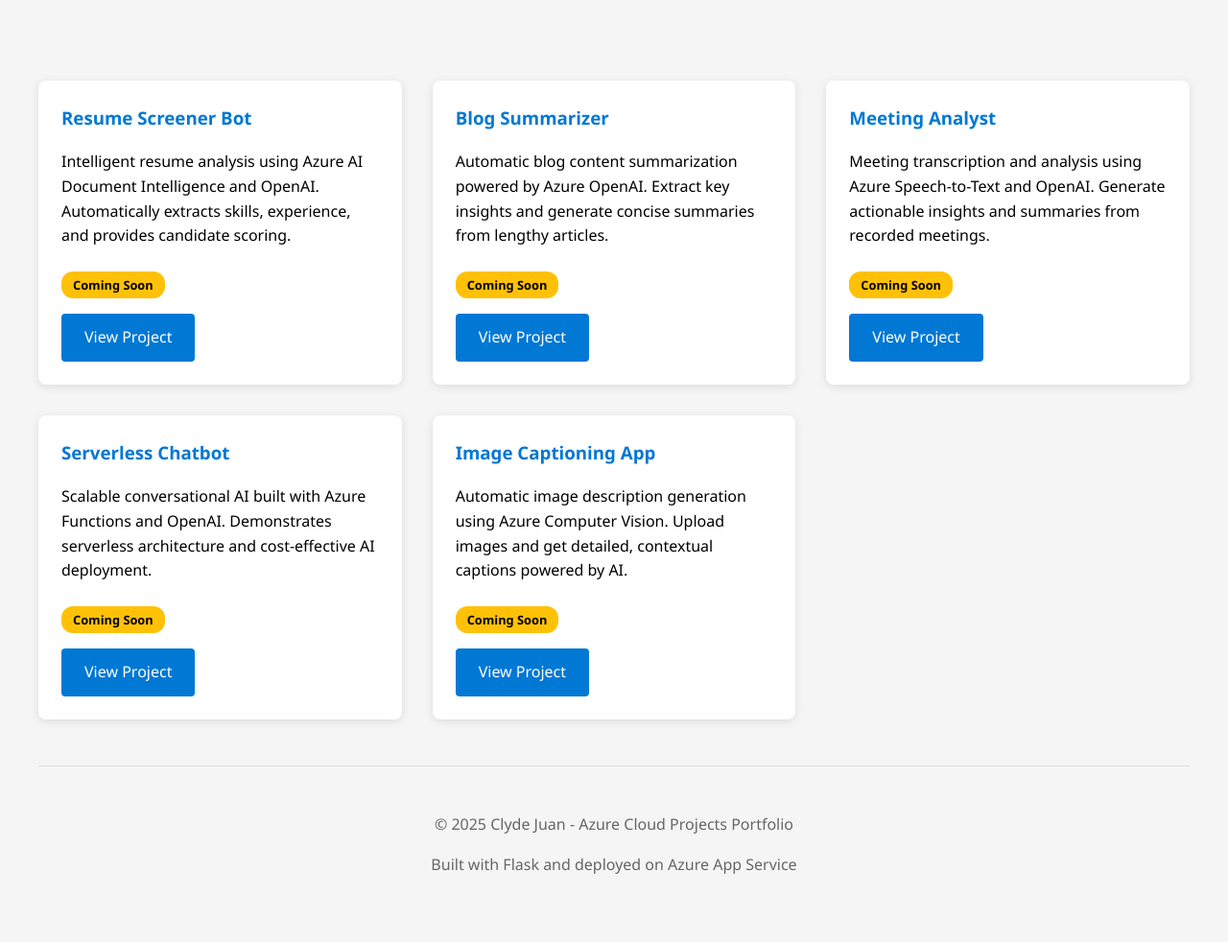
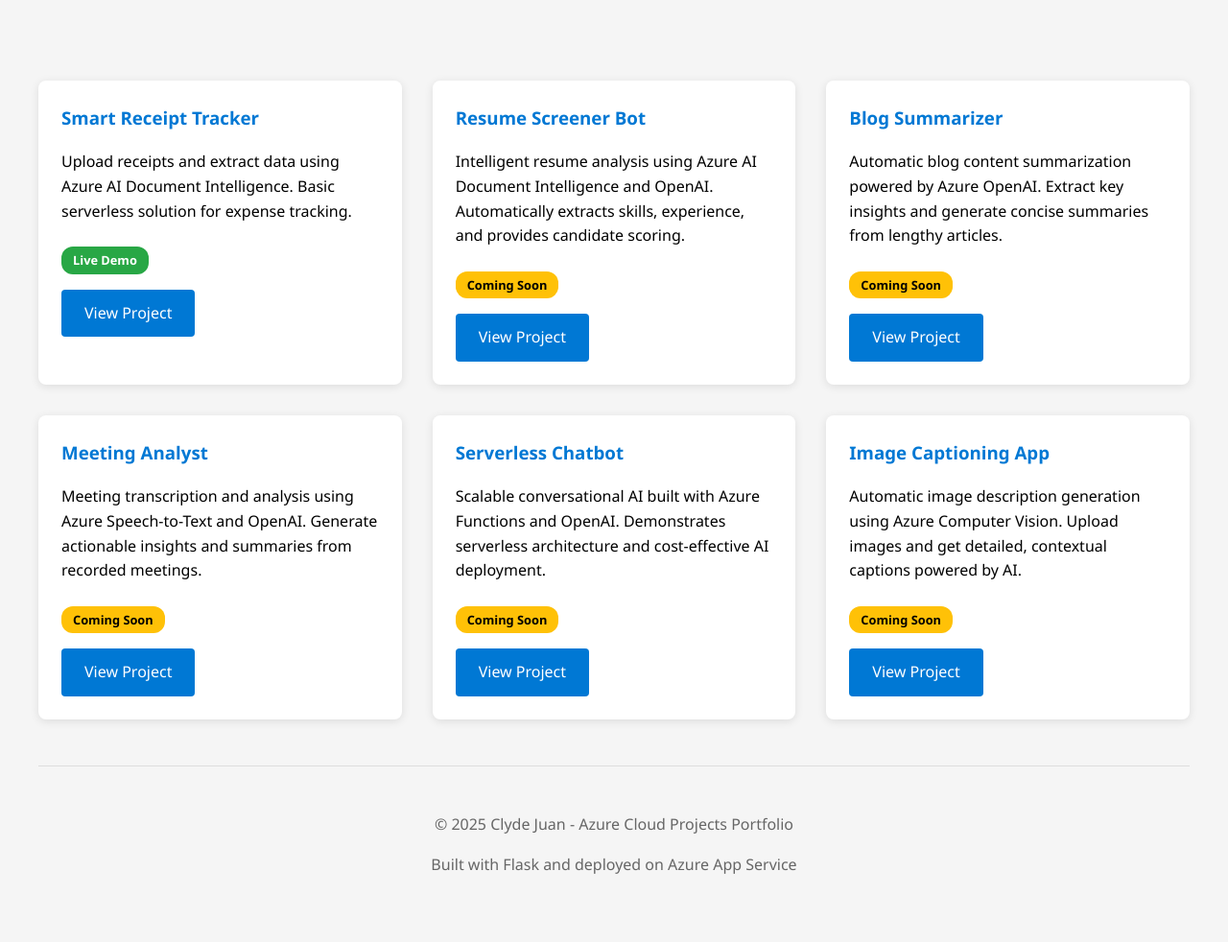
Before and after one commit to clydesu/azure-projects, a Flask app: page / in a window 1280 px wide. Shown: the part 207-1189 px from the top of the page at 96% size. Run offline with Flask 3, Linux system fonts and the light colour scheme.

Commit message:
Add receipt tracker to portfolio homepage

```diff
--- a/templates/index.html
+++ b/templates/index.html
@@ -97,6 +97,14 @@
     <div class="container">
         <div class="projects-grid">
             <div class="project-card">
+                <h3>Smart Receipt Tracker</h3>
+                <p>Upload receipts and extract data using Azure AI Document Intelligence. Basic serverless solution for expense tracking.</p>
+                <div class="status" style="background: #28a745; color: white;">Live Demo</div>
+                <br>
+                <a href="/smart-receipt-tracker" class="btn">View Project</a>
+            </div>
+
+            <div class="project-card">
                 <h3>Resume Screener Bot</h3>
                 <p>Intelligent resume analysis using Azure AI Document Intelligence and OpenAI. Automatically extracts skills, experience, and provides candidate scoring.</p>
                 <div class="status">Coming Soon</div>
```
